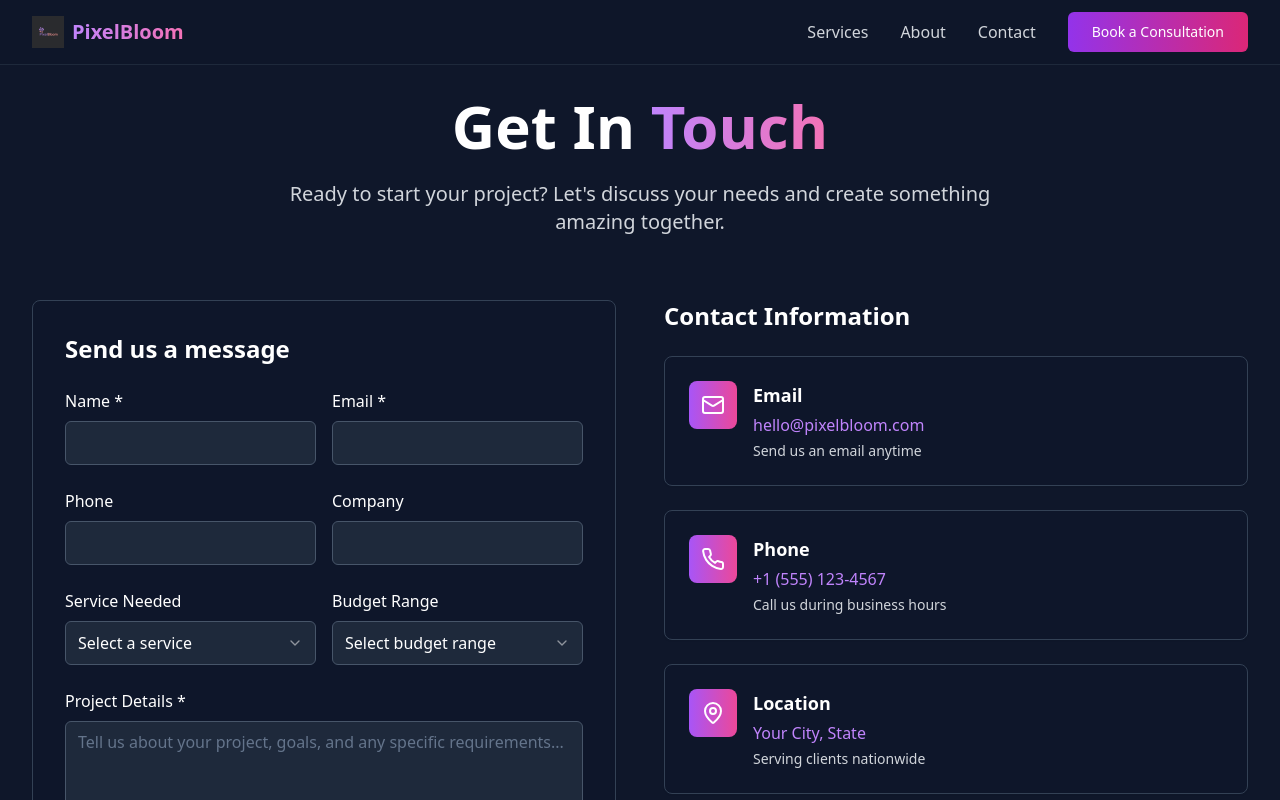
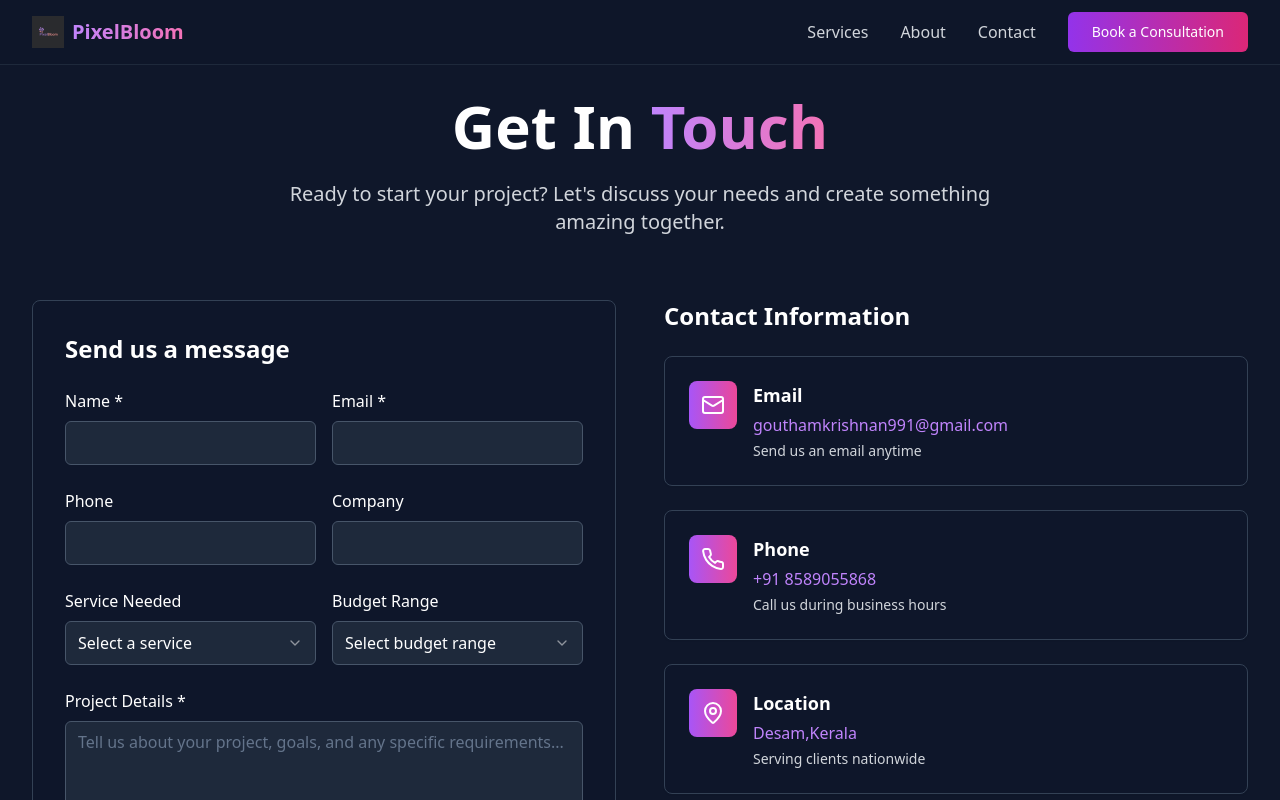
Before and after one commit to Darkmankiller/bloom-digital-reach, a React (Vite) app: page /contact in a window 1280 px wide. Shown: the top 800 px of the page. Built offline with nearby package versions, Linux system fonts and the light colour scheme.

Commit message:
Update Contact.tsx

```diff
--- a/src/pages/Contact.tsx
+++ b/src/pages/Contact.tsx
@@ -77,19 +77,19 @@ const Contact = () => {
     {
       icon: <Mail className="w-5 h-5 sm:w-6 sm:h-6" />,
       title: "Email",
-      info: "hello@pixelbloom.com",
+      info: "gouthamkrishnan991@gmail.com",
       description: "Send us an email anytime"
     },
     {
       icon: <Phone className="w-5 h-5 sm:w-6 sm:h-6" />,
       title: "Phone",
-      info: "+1 (555) 123-4567",
+      info: "+91 8589055868",
       description: "Call us during business hours"
     },
     {
       icon: <MapPin className="w-5 h-5 sm:w-6 sm:h-6" />,
       title: "Location",
-      info: "Your City, State",
+      info: "Desam,Kerala",
       description: "Serving clients nationwide"
     },
     {
```
